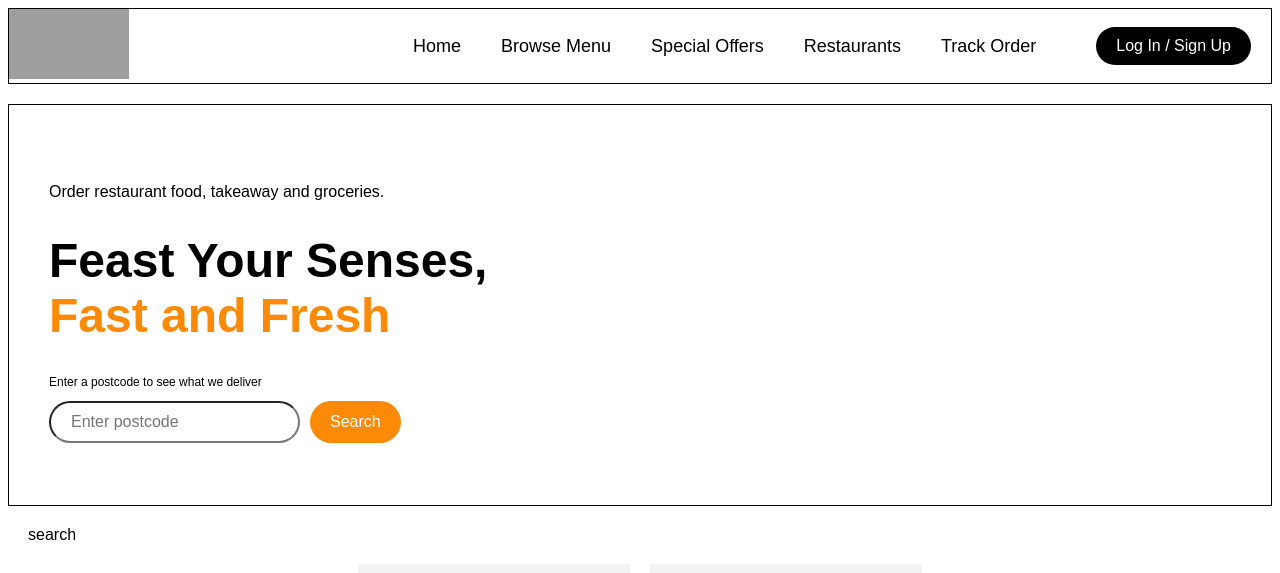
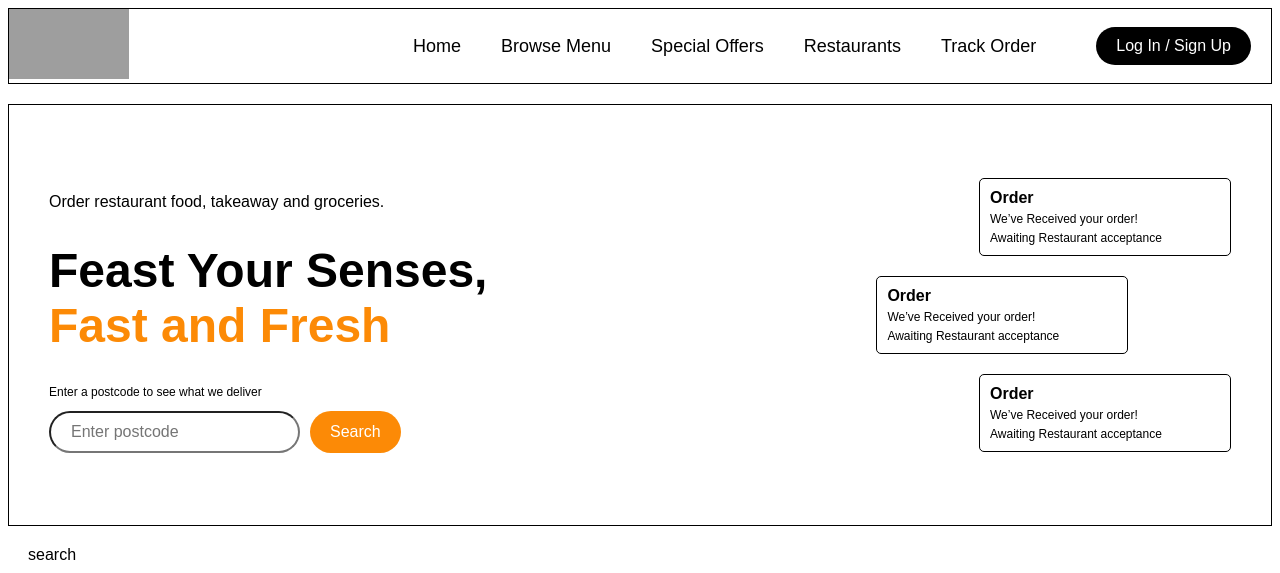
Before and after one commit to anshu0714/food-delivery-website, a JavaScript app: page / in a window 1280 px wide. Shown: the top 573 px of the page. Built offline with nearby package versions, Linux system fonts and the light colour scheme; grey boxes are pictures that could not be loaded.

Commit message:
Update the UI of the hero section in home page

```diff
--- a/App.js
+++ b/App.js
@@ -51,7 +51,23 @@ const Hero = () => {
           </button>
         </div>
       </div>
-      <div className="hero-image"></div>
+      <div className="hero-left">
+        <div className="review">
+          <h4>Order</h4>
+          <p>We’ve Received your order!</p>
+          <p>Awaiting Restaurant acceptance </p>
+        </div>
+        <div className="review">
+          <h4>Order</h4>
+          <p>We’ve Received your order!</p>
+          <p>Awaiting Restaurant acceptance </p>
+        </div>
+        <div className="review">
+          <h4>Order</h4>
+          <p>We’ve Received your order!</p>
+          <p>Awaiting Restaurant acceptance </p>
+        </div>
+      </div>
     </div>
   );
 };
--- a/index.css
+++ b/index.css
@@ -87,9 +87,10 @@ body {
   border: 1px solid black;
   margin-top: 20px;
   min-height: 400px;
-  padding-left: 40px;
+  padding: 10px 40px;
   display: flex;
   align-items: center;
+  justify-content: space-between;
 }
 
 .tag-line {
@@ -125,3 +126,34 @@ body {
   border-radius: 30px;
   cursor: pointer;
 }
+
+.hero-left {
+  display: flex;
+  flex-direction: column;
+  gap: 20px;
+  width: 30%;
+}
+
+.review:nth-child(odd) {
+  align-self: flex-end;
+}
+
+.review:nth-child(even) {
+  align-self: flex-start;
+}
+
+.review {
+  background-color: #ffffff;
+  border: 1px solid black;
+  padding: 5px;
+  border-radius: 5px;
+  min-width: 240px;
+}
+
+.review h4 {
+  margin: 5px;
+}
+.review p {
+  font-size: 12px;
+  margin: 5px;
+}
```
